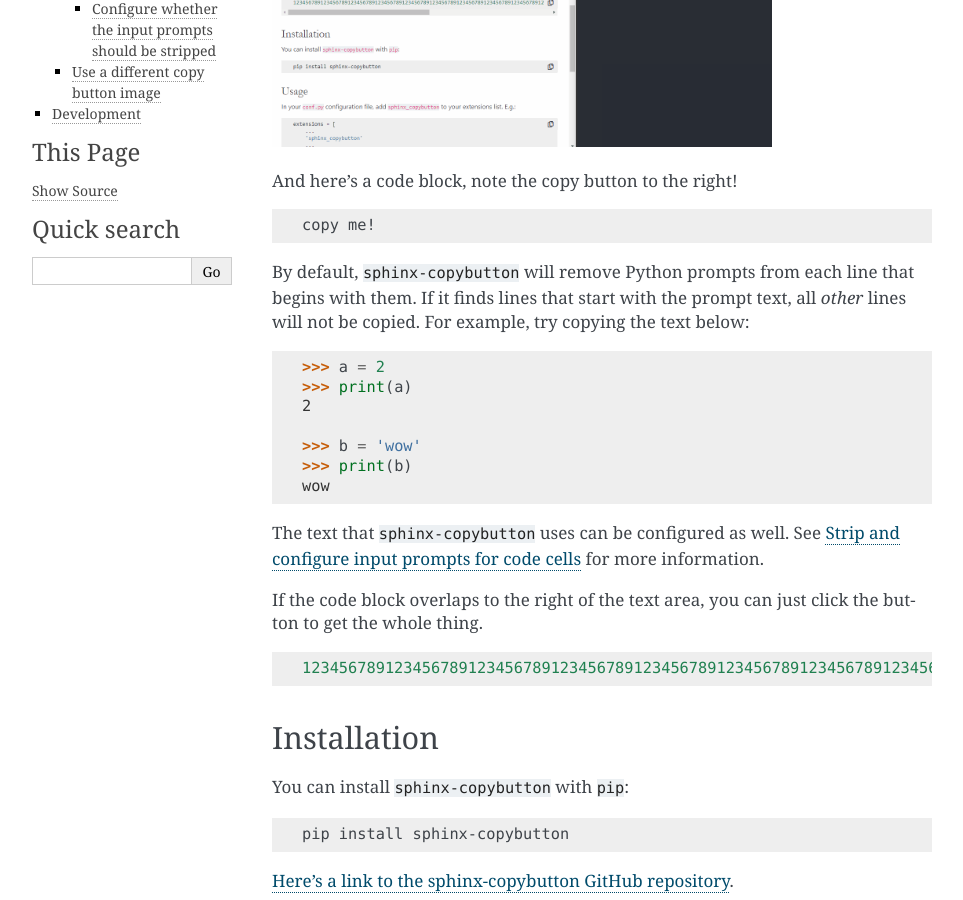
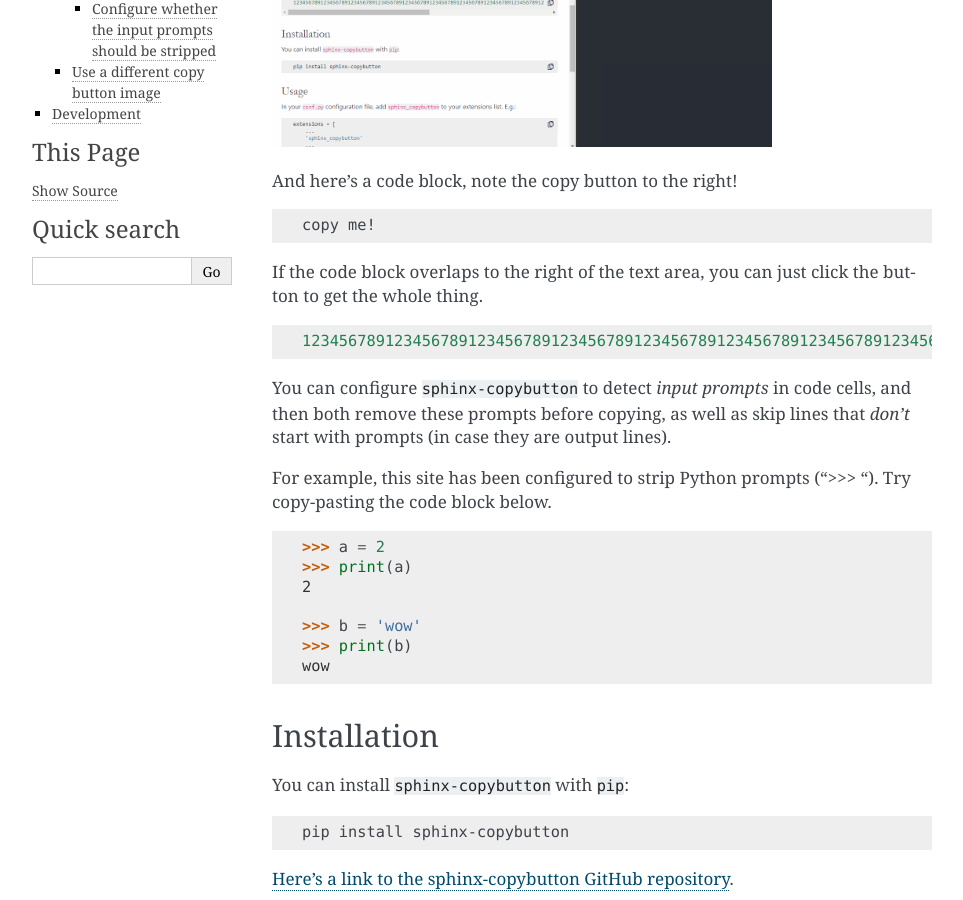
Before and after one commit to executablebooks/sphinx-copybutton, a Sphinx documentation site: the page built from doc/index.rst, in a window 1280 px wide and 900 px high, scrolled down 327 px. Shown: the whole window, without its empty margins (148-1111 px from the left). Built offline with Sphinx 7.4.7, drawn with Linux system fonts in a browser that asks for light colours.

Commit message:
documentation improvements for copying functionality

```diff
--- a/doc/conf.py
+++ b/doc/conf.py
@@ -98,7 +98,8 @@
 # html_sidebars = {}
 
 # CopyButton configuration
-# copybutton_prompt_text = ">>> "
+copybutton_prompt_text = ">>> "
+# Switches for testing but shouldn't be activated in the live docs
 # copybutton_only_copy_prompt_lines = False
 # copybutton_remove_prompts = False
 # copybutton_image_path = "test/TEST_COPYBUTTON.png"
--- a/doc/index.rst
+++ b/doc/index.rst
@@ -26,11 +26,20 @@
 
    copy me!
 
-By default, ``sphinx-copybutton`` will remove Python prompts from
-each line that begins with them. If it finds lines that start with the
-prompt text, all *other* lines will not be copied.
-For example, try copying the text
-below:
+
+If the code block overlaps to the right of the text area, you can just click
+the button to get the whole thing.
+
+.. code-block:: bash
+
+   123456789123456789123456789123456789123456789123456789123456789123456789123456789123456789123456789123456789123456789123456789123456789123456789123456789123456789
+
+You can configure ``sphinx-copybutton`` to detect *input prompts* in code
+cells, and then both remove these prompts before copying, as well as skip
+lines that *don't* start with prompts (in case they are output lines).
+
+For example, this site has been configured to strip Python prompts (">>> ").
+Try copy-pasting the code block below.
 
 .. code-block:: python
 
@@ -41,16 +50,6 @@
    >>> b = 'wow'
    >>> print(b)
    wow
-
-The text that ``sphinx-copybutton`` uses can be configured as well. See
-:ref:`configure_copy_text` for more information.
-
-If the code block overlaps to the right of the text area, you can just click
-the button to get the whole thing.
-
-.. code-block:: bash
-
-   123456789123456789123456789123456789123456789123456789123456789123456789123456789123456789123456789123456789123456789123456789123456789123456789123456789123456789
 
 Installation
 ============
```
